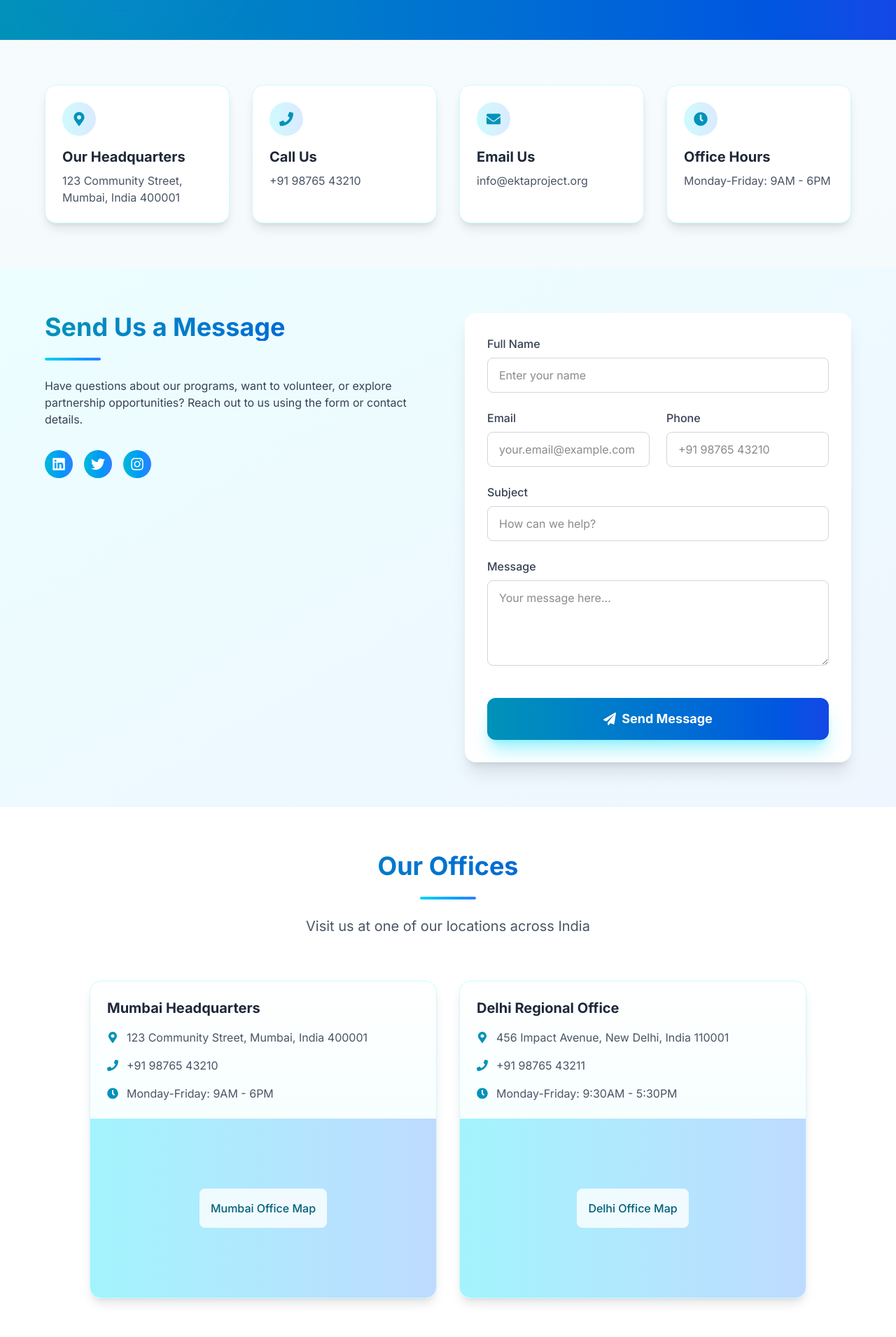
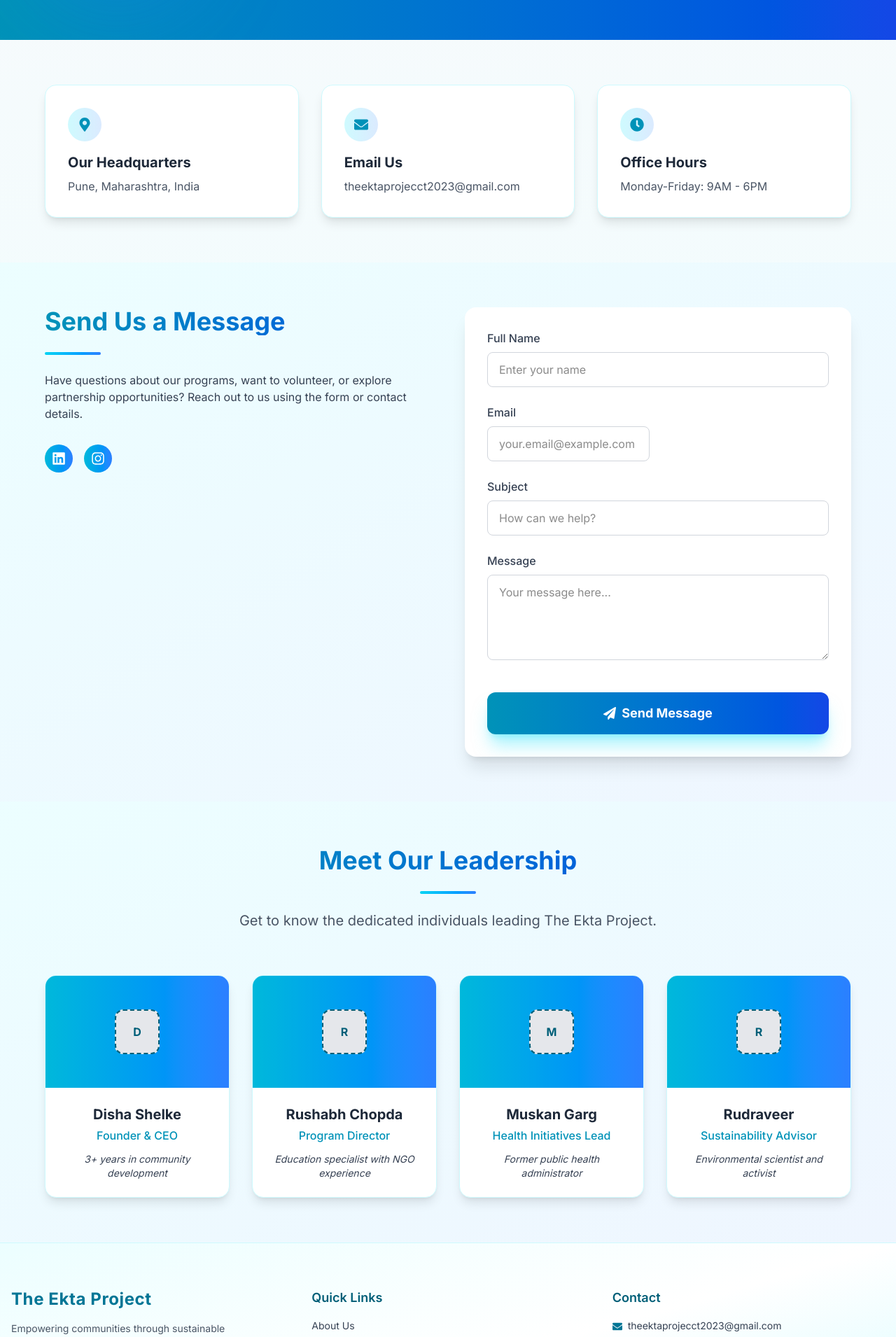
Before and after one commit to rohitshinde3903/the-ekta-project, a Next.js app: page /contact in a window 1280 px wide. Shown: the part 480-2390 px from the top of the page at 70% size. Built offline with nearby package versions, Linux system fonts and the light colour scheme.

Commit message:
new added modifications

```diff
--- a/src/app/contact/page.tsx
+++ b/src/app/contact/page.tsx
@@ -1,13 +1,20 @@
 'use client';
 import { motion } from 'framer-motion';
-import { FaMapMarkerAlt, FaPhone, FaEnvelope, FaClock, FaPaperPlane, FaLinkedin, FaTwitter, FaInstagram } from 'react-icons/fa';
+import { FaMapMarkerAlt, FaEnvelope, FaClock, FaPaperPlane, FaLinkedin, FaInstagram } from 'react-icons/fa';
+// Removed FaPhone and FaTwitter as per requirements
 
 export default function ContactPage() {
   const contactInfo = [
-    { icon: <FaMapMarkerAlt className="text-xl" />, title: "Our Headquarters", content: "123 Community Street, Mumbai, India 400001" },
-    { icon: <FaPhone className="text-xl" />, title: "Call Us", content: "+91 98765 43210" },
-    { icon: <FaEnvelope className="text-xl" />, title: "Email Us", content: "info@ektaproject.org" },
+    { icon: <FaMapMarkerAlt className="text-xl" />, title: "Our Headquarters", content: "Pune, Maharashtra, India" },
+    { icon: <FaEnvelope className="text-xl" />, title: "Email Us", content: "theektaprojecct2023@gmail.com" },
     { icon: <FaClock className="text-xl" />, title: "Office Hours", content: "Monday-Friday: 9AM - 6PM" },
+  ];
+
+  const teamMembers = [
+    { id: 1, name: 'Disha Shelke', role: 'Founder & CEO', bio: '3+ years in community development' },
+    { id: 2, name: 'Rushabh Chopda', role: 'Program Director', bio: 'Education specialist with NGO experience' },
+    { id: 3, name: 'Muskan Garg', role: 'Health Initiatives Lead', bio: 'Former public health administrator' },
+    { id: 4, name: 'Rudraveer', role: 'Sustainability Advisor', bio: 'Environmental scientist and activist' },
   ];
 
   return (
@@ -57,14 +64,7 @@ export default function ContactPage() {
             >
               Send Message
             </motion.a>
-            <motion.a
-              href="#locations"
-              className="px-6 py-3 border-2 border-white text-white font-medium rounded-lg hover:bg-white/10 transition"
-              whileHover={{ scale: 1.05 }}
-              whileTap={{ scale: 0.95 }}
-            >
-              Visit Us
-            </motion.a>
+            {/* Removed "Visit Us" button as office locations are simplified */}
           </motion.div>
         </motion.div>
       </section>
@@ -73,7 +73,7 @@ export default function ContactPage() {
       <section className="py-16">
   <div className="container mx-auto px-4">
     <motion.div
-            className="max-w-6xl mx-auto grid grid-cols-1 md:grid-cols-2 lg:grid-cols-4 gap-8"
+      className="max-w-6xl mx-auto grid grid-cols-1 sm:grid-cols-2 lg:grid-cols-3 gap-8"
       initial={{ opacity: 0 }}
       whileInView={{ opacity: 1 }}
       viewport={{ once: true }}
@@ -82,7 +82,7 @@ export default function ContactPage() {
       {contactInfo.map((item, index) => (
         <motion.div
           key={index}
-                className="bg-white rounded-2xl p-6 shadow-lg border border-cyan-100 hover:shadow-xl transition-all"
+          className="bg-white rounded-2xl p-6 sm:p-8 shadow-lg border border-cyan-100 hover:shadow-xl transition-all"
           initial={{ opacity: 0, y: 30 }}
           whileInView={{ opacity: 1, y: 0 }}
           viewport={{ once: true }}
@@ -93,12 +93,13 @@ export default function ContactPage() {
             {item.icon}
           </div>
           <h3 className="text-xl font-bold text-gray-800 mb-2">{item.title}</h3>
-                <p className="text-gray-600">{item.content}</p>
+          <p className="text-gray-600 break-words text-sm sm:text-base">{item.content}</p>
         </motion.div>
       ))}
     </motion.div>
   </div>
 </section>
+
 
       {/* Contact Form */}
       <section id="contact-form" className="py-16 bg-gradient-to-br from-cyan-50 to-blue-50">
@@ -144,13 +145,14 @@ export default function ContactPage() {
 
                   <div className="flex space-x-4">
                     {[
-                      { icon: <FaLinkedin className="text-xl" />, color: "hover:text-blue-700" },
-                      { icon: <FaTwitter className="text-xl" />, color: "hover:text-sky-500" },
-                      { icon: <FaInstagram className="text-xl" />, color: "hover:text-pink-600" }
+                      { icon: <FaLinkedin className="text-xl" />, url: "https://www.linkedin.com/company/the-ekta-project/" }, // Updated LinkedIn URL
+                      { icon: <FaInstagram className="text-xl" />, url: "https://www.instagram.com/theektaproject/" } // Updated Instagram URL
                     ].map((social, idx) => (
                       <motion.a
                         key={idx}
-                        href="#"
+                        href={social.url} // Use the specific URL
+                        target="_blank" // Open in new tab
+                        rel="noopener noreferrer" // Security best practice
                         className="w-10 h-10 rounded-full bg-gradient-to-r from-cyan-500 to-blue-500 flex items-center justify-center text-white"
                         whileHover={{ scale: 1.1, backgroundColor: 'rgba(6, 182, 212, 0.8)' }}
                         whileTap={{ scale: 0.95 }}
@@ -193,14 +195,7 @@ export default function ContactPage() {
                           />
                         </div>
 
-                        <div>
-                          <label className="block text-gray-700 mb-2 font-medium">Phone</label>
-                          <input
-                            type="tel"
-                            className="w-full px-4 py-3 border border-gray-300 rounded-lg focus:outline-none focus:ring-2 focus:ring-cyan-500 focus:border-transparent"
-                            placeholder="+91 98765 43210"
-                          />
-                        </div>
+                        {/* Removed Phone input field */}
                       </div>
 
                       <div>
@@ -248,97 +243,6 @@ export default function ContactPage() {
         </div>
       </section>
 
-      {/* Office Locations */}
-      <section id="locations" className="py-16 bg-white">
-        <div className="container mx-auto px-4">
-          <motion.div
-            className="max-w-4xl mx-auto text-center mb-16"
-            initial={{ opacity: 0, y: 20 }}
-            whileInView={{ opacity: 1, y: 0 }}
-            viewport={{ once: true }}
-            transition={{ duration: 0.6 }}
-          >
-            <h2 className="text-3xl md:text-4xl font-bold mb-6 bg-gradient-to-r from-cyan-600 to-blue-700 bg-clip-text text-transparent">
-              Our Offices
-            </h2>
-            <motion.div
-              className="h-1 w-20 bg-gradient-to-r from-cyan-400 to-blue-500 mx-auto mb-6 rounded-full"
-              initial={{ width: 0 }}
-              whileInView={{ width: 80 }}
-              viewport={{ once: true }}
-              transition={{ duration: 0.8, delay: 0.2 }}
-            />
-            <p className="text-xl text-gray-600">
-              Visit us at one of our locations across India
-            </p>
-          </motion.div>
-
-          <div className="grid grid-cols-1 md:grid-cols-2 gap-8 max-w-5xl mx-auto">
-            <motion.div
-              className="bg-gradient-to-b from-white to-cyan-50 rounded-2xl shadow-lg overflow-hidden border border-cyan-100"
-              initial={{ opacity: 0, y: 30 }}
-              whileInView={{ opacity: 1, y: 0 }}
-              viewport={{ once: true }}
-              transition={{ duration: 0.5 }}
-            >
-              <div className="p-6">
-                <h3 className="text-xl font-bold text-gray-800 mb-4">Mumbai Headquarters</h3>
-                <div className="flex items-start mb-4">
-                  <FaMapMarkerAlt className="text-cyan-600 mt-1 mr-3" />
-                  <p className="text-gray-600">123 Community Street, Mumbai, India 400001</p>
-                </div>
-                <div className="flex items-start mb-4">
-                  <FaPhone className="text-cyan-600 mt-1 mr-3" />
-                  <p className="text-gray-600">+91 98765 43210</p>
-                </div>
-                <div className="flex items-start">
-                  <FaClock className="text-cyan-600 mt-1 mr-3" />
-                  <p className="text-gray-600">Monday-Friday: 9AM - 6PM</p>
-                </div>
-              </div>
-              <div className="h-64 bg-gradient-to-r from-cyan-200 to-blue-200 flex items-center justify-center">
-                <div className="text-center">
-                  <div className="bg-white/80 backdrop-blur-sm p-4 rounded-lg">
-                    <p className="text-cyan-800 font-medium">Mumbai Office Map</p>
-                  </div>
-                </div>
-              </div>
-            </motion.div>
-
-            <motion.div
-              className="bg-gradient-to-b from-white to-cyan-50 rounded-2xl shadow-lg overflow-hidden border border-cyan-100"
-              initial={{ opacity: 0, y: 30 }}
-              whileInView={{ opacity: 1, y: 0 }}
-              viewport={{ once: true }}
-              transition={{ duration: 0.5, delay: 0.2 }}
-            >
-              <div className="p-6">
-                <h3 className="text-xl font-bold text-gray-800 mb-4">Delhi Regional Office</h3>
-                <div className="flex items-start mb-4">
-                  <FaMapMarkerAlt className="text-cyan-600 mt-1 mr-3" />
-                  <p className="text-gray-600">456 Impact Avenue, New Delhi, India 110001</p>
-                </div>
-                <div className="flex items-start mb-4">
-                  <FaPhone className="text-cyan-600 mt-1 mr-3" />
-                  <p className="text-gray-600">+91 98765 43211</p>
-                </div>
-                <div className="flex items-start">
-                  <FaClock className="text-cyan-600 mt-1 mr-3" />
-                  <p className="text-gray-600">Monday-Friday: 9:30AM - 5:30PM</p>
-                </div>
-              </div>
-              <div className="h-64 bg-gradient-to-r from-cyan-200 to-blue-200 flex items-center justify-center">
-                <div className="text-center">
-                  <div className="bg-white/80 backdrop-blur-sm p-4 rounded-lg">
-                    <p className="text-cyan-800 font-medium">Delhi Office Map</p>
-                  </div>
-                </div>
-              </div>
-            </motion.div>
-          </div>
-        </div>
-      </section>
-
       {/* Team Contact */}
       <section className="py-16 bg-gradient-to-br from-cyan-50 to-blue-50">
         <div className="container mx-auto px-4">
@@ -350,7 +254,7 @@ export default function ContactPage() {
             transition={{ duration: 0.6 }}
           >
             <h2 className="text-3xl md:text-4xl font-bold mb-6 bg-gradient-to-r from-cyan-600 to-blue-700 bg-clip-text text-transparent">
-              Contact Our Team
+              Meet Our Leadership
             </h2>
             <motion.div
               className="h-1 w-20 bg-gradient-to-r from-cyan-400 to-blue-500 mx-auto mb-6 rounded-full"
@@ -360,18 +264,14 @@ export default function ContactPage() {
               transition={{ duration: 0.8, delay: 0.2 }}
             />
             <p className="text-xl text-gray-600">
-              Reach out directly to our dedicated team members
+              Get to know the dedicated individuals leading The Ekta Project.
             </p>
           </motion.div>
 
-          <div className="grid grid-cols-1 md:grid-cols-3 gap-8 max-w-5xl mx-auto">
-            {[
-              { name: "Priya Sharma", role: "Program Director", email: "priya@ektaproject.org" },
-              { name: "Raj Patel", role: "Partnerships Manager", email: "raj@ektaproject.org" },
-              { name: "Ananya Singh", role: "Volunteer Coordinator", email: "ananya@ektaproject.org" }
-            ].map((person, index) => (
+          <div className="grid grid-cols-1 md:grid-cols-2 lg:grid-cols-4 gap-8 max-w-6xl mx-auto"> {/* Adjusted grid to 4 columns */}
+            {teamMembers.map((person, index) => (
               <motion.div
-                key={index}
+                key={person.id}
                 className="bg-white rounded-2xl shadow-lg overflow-hidden border border-cyan-100"
                 initial={{ opacity: 0, y: 30 }}
                 whileInView={{ opacity: 1, y: 0 }}
@@ -379,23 +279,23 @@ export default function ContactPage() {
                 transition={{ duration: 0.5, delay: index * 0.1 }}
               >
                 <div className="h-40 bg-gradient-to-r from-cyan-500 to-blue-500 flex items-center justify-center">
-                  <div className="bg-gray-200 border-2 border-dashed rounded-xl w-16 h-16" />
+                  {/* Placeholder for team member image/avatar - currently a colored box */}
+                  <div className="bg-gray-200 border-2 border-dashed rounded-xl w-16 h-16 flex items-center justify-center text-cyan-800 font-bold">
+                    {person.name.charAt(0)}
+                  </div>
                 </div>
                 <div className="p-6 text-center">
                   <h3 className="text-xl font-bold text-gray-800 mb-1">{person.name}</h3>
                   <p className="text-cyan-600 font-medium mb-3">{person.role}</p>
-                  <a
-                    href={`mailto:${person.email}`}
-                    className="text-blue-500 hover:text-blue-700 transition-colors"
-                  >
-                    {person.email}
-                  </a>
+                  <p className="text-gray-700 text-sm italic">{person.bio}</p>
                 </div>
               </motion.div>
             ))}
           </div>
         </div>
       </section>
+
+      {/* Removed "Our Offices" section entirely */}
     </div>
   );
 }
--- a/src/app/donate/page.tsx
+++ b/src/app/donate/page.tsx
@@ -259,8 +259,8 @@ export default function DonatePage() {
               "The Ekta Project has demonstrated exceptional accountability in their financial management. Our corporate foundation is proud to partner with them on education initiatives across rural India."
             </blockquote>
             <div>
-              <p className="font-bold text-gray-800">Rahul Sharma</p>
-              <p className="text-cyan-600">Director, CSR Foundation</p>
+              <p className="font-bold text-gray-800">Rohit Shinde</p>
+              <p className="text-cyan-600">Founder, Stones Web</p>
             </div>
           </div>
         </div>
```
Lines whose indentation alone changed are shown as unchanged.
